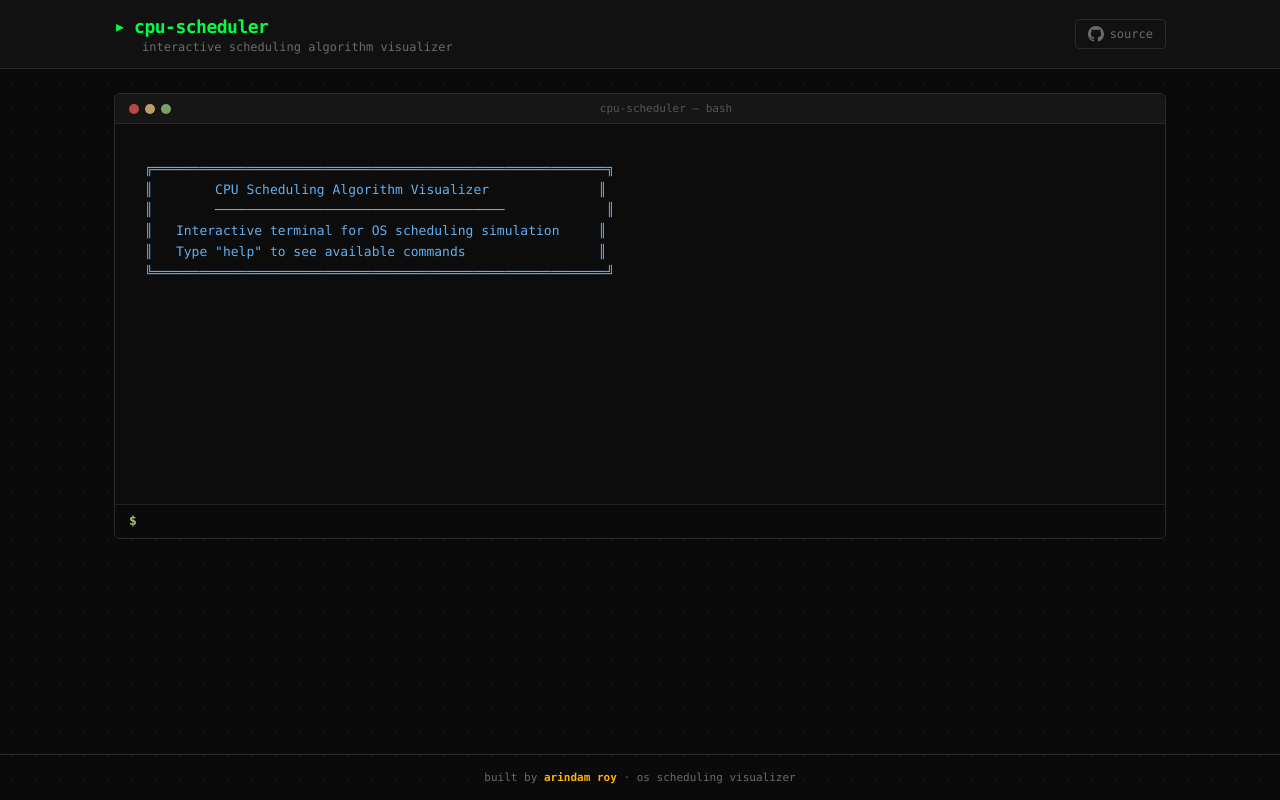
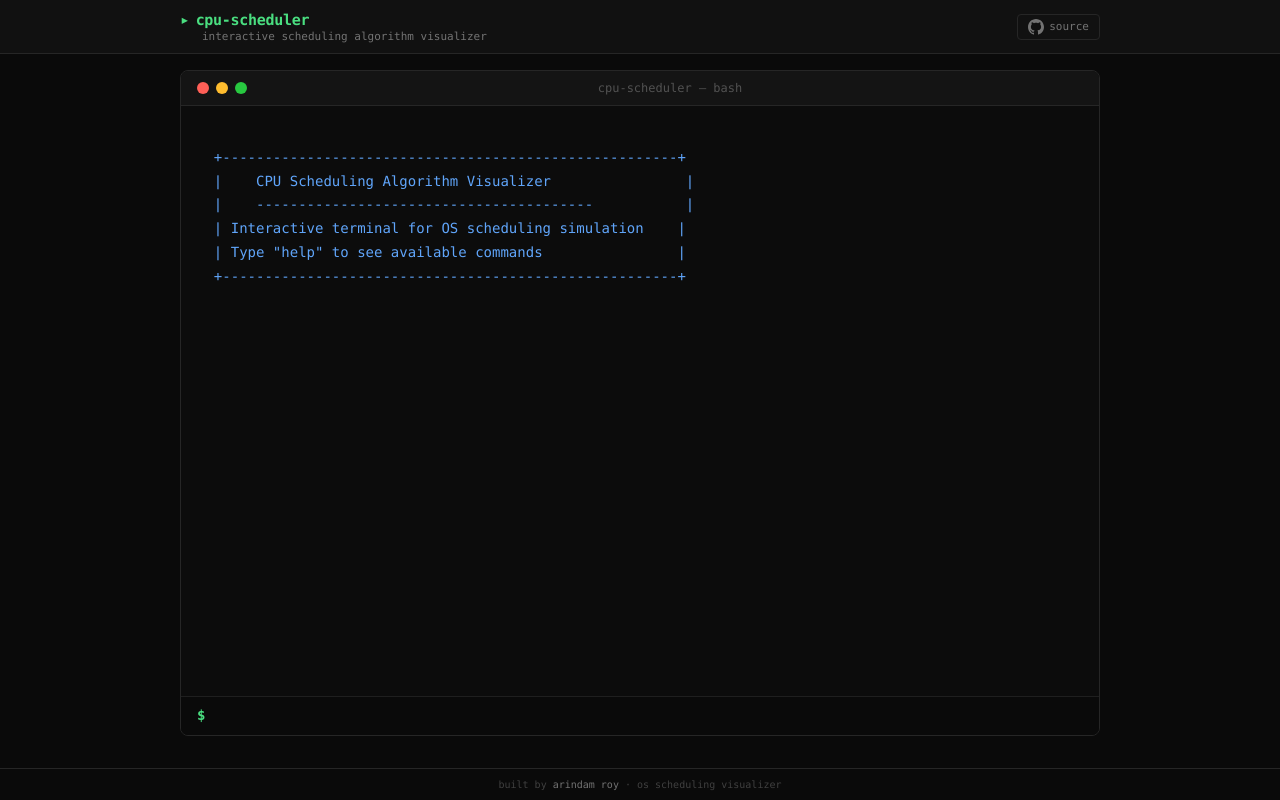
Before and after one commit to Arindam-Roy2004/OS-project, a React (Vite) app: page / in a window 1280 px wide. Built offline with nearby package versions, Linux system fonts and the light colour scheme.

Commit message:
adjust layout sizing for full-height terminal

```diff
--- a/src/App.css
+++ b/src/App.css
@@ -1,7 +1,5 @@
 /* ========================================
-   App.css — Authentic Terminal Design System
-   Inspired by real terminals & developer tools.
-   No AI gradients. No glassmorphism. Just raw.
+   App.css — Design System
    ======================================== */
 
 /* --- Reset & Base --- */
@@ -14,23 +12,22 @@
 }
 
 :root {
-  --green: #00ff41;
-  --green-dim: #00cc33;
-  --green-muted: #0a3d1a;
-  --amber: #ffb000;
-  --amber-dim: #cc8e00;
-  --red: #ff3333;
-  --cyan: #00e5ff;
-  --white: #d4d4d4;
-  --white-bright: #e8e8e8;
-  --gray: #6b6b6b;
-  --gray-dark: #3a3a3a;
+  --green: #4ade80;
+  --green-dim: #22c55e;
+  --green-muted: #14532d;
+  --amber: #fbbf24;
+  --amber-dim: #d97706;
+  --red: #f87171;
+  --cyan: #22d3ee;
+  --white: #e5e5e5;
+  --white-bright: #f5f5f5;
+  --gray: #737373;
+  --gray-dark: #404040;
   --bg: #0a0a0a;
   --bg-surface: #111111;
-  --bg-raised: #1a1a1a;
-  --border: #2a2a2a;
+  --bg-raised: #171717;
+  --border: #262626;
   --font-mono: 'JetBrains Mono', 'Fira Code', 'SF Mono', 'Consolas', monospace;
-  --font-sans: 'Inter', -apple-system, BlinkMacSystemFont, sans-serif;
 }
 
 html {
@@ -40,13 +37,10 @@ html {
 body {
   font-family: var(--font-mono);
   background-color: var(--bg);
-  /* PatternCraft: subtle dot grid pattern */
-  background-image:
-    radial-gradient(circle, rgba(255, 255, 255, 0.03) 1px, transparent 1px);
-  background-size: 24px 24px;
   color: var(--white);
   -webkit-font-smoothing: antialiased;
   min-height: 100vh;
+  overflow-x: hidden;
 }
 
 #root {
@@ -66,12 +60,13 @@ body {
 .app-header {
   border-bottom: 1px solid var(--border);
   background: var(--bg-surface);
+  flex-shrink: 0;
 }
 
 .header-content {
-  max-width: 1100px;
+  max-width: 960px;
   margin: 0 auto;
-  padding: 14px 24px;
+  padding: 10px 20px;
   display: flex;
   align-items: center;
   justify-content: space-between;
@@ -80,47 +75,45 @@ body {
 .header-left {
   display: flex;
   flex-direction: column;
-  gap: 2px;
+  gap: 1px;
 }
 
 .logo {
   display: flex;
   align-items: center;
-  gap: 8px;
+  gap: 6px;
 }
 
 .logo-icon {
-  font-size: 20px;
+  font-size: 16px;
   color: var(--green);
-  animation: none;
-  /* no spinning logos */
 }
 
 .logo-text {
-  font-size: 18px;
+  font-size: 15px;
   font-weight: 600;
   color: var(--green);
   font-family: var(--font-mono);
-  letter-spacing: -0.5px;
+  letter-spacing: -0.3px;
 }
 
 .header-subtitle {
-  font-size: 12px;
+  font-size: 11px;
   color: var(--gray);
   font-family: var(--font-mono);
-  margin-left: 28px;
+  margin-left: 22px;
 }
 
 .github-link {
   display: flex;
   align-items: center;
-  gap: 6px;
-  padding: 6px 12px;
+  gap: 5px;
+  padding: 4px 10px;
   border-radius: 4px;
   border: 1px solid var(--border);
   color: var(--gray);
   text-decoration: none;
-  font-size: 12px;
+  font-size: 11px;
   font-weight: 500;
   font-family: var(--font-mono);
   transition: color 0.15s, border-color 0.15s;
@@ -134,30 +127,34 @@ body {
 /* --- Main --- */
 .app-main {
   flex: 1;
-  max-width: 1100px;
+  display: flex;
+  flex-direction: column;
+  max-width: 960px;
   width: 100%;
   margin: 0 auto;
-  padding: 24px 24px 48px;
+  padding: 16px 20px 32px;
 }
 
 /* --- Footer --- */
 .app-footer {
   border-top: 1px solid var(--border);
-  padding: 16px 24px;
+  padding: 10px 20px;
   text-align: center;
-  font-size: 11px;
-  color: var(--gray);
+  font-size: 10px;
+  color: var(--gray-dark);
   font-family: var(--font-mono);
+  flex-shrink: 0;
 }
 
 .app-footer strong {
-  color: var(--amber);
+  color: var(--gray);
+  font-weight: 500;
 }
 
 /* --- Scrollbar --- */
 ::-webkit-scrollbar {
-  width: 6px;
-  height: 6px;
+  width: 5px;
+  height: 5px;
 }
 
 ::-webkit-scrollbar-track {
@@ -171,7 +168,7 @@ body {
 
 /* --- Selection --- */
 ::selection {
-  background: rgba(0, 255, 65, 0.2);
+  background: rgba(74, 222, 128, 0.2);
   color: var(--green);
 }
 
@@ -179,7 +176,7 @@ body {
 @media (max-width: 768px) {
   .header-content {
     flex-direction: column;
-    gap: 8px;
+    gap: 6px;
     align-items: flex-start;
   }
 
@@ -188,6 +185,6 @@ body {
   }
 
   .app-main {
-    padding: 16px 12px 40px;
+    padding: 12px 10px 24px;
   }
 }
--- a/src/components/GanttChart.css
+++ b/src/components/GanttChart.css
@@ -1,130 +1,100 @@
-/* GanttChart.css — Clean, flat chart styling */
+/* GanttChart.css */
 
 .gantt-container {
-  background: #111;
-  border: 1px solid #2a2a2a;
-  border-radius: 6px;
+  background: #111111;
+  border: 1px solid #262626;
+  border-radius: 8px;
   padding: 16px;
-}
-
-.gantt-compact {
-  padding: 10px 14px;
-  border-radius: 4px;
+  overflow-x: auto;
 }
 
 .gantt-header {
+  font-size: 13px;
+  font-weight: 600;
+  color: #fbbf24;
+  margin-bottom: 14px;
+  font-family: 'JetBrains Mono', monospace;
   display: flex;
   align-items: center;
-  justify-content: space-between;
-  margin-bottom: 12px;
-  flex-wrap: wrap;
-  gap: 10px;
+  gap: 8px;
 }
 
-.gantt-title {
-  font-size: 13px;
-  font-weight: 600;
-  color: #e5c07b;
-  font-family: 'JetBrains Mono', monospace;
+.gantt-header span:first-child {
+  font-size: 14px;
 }
 
 .gantt-legend {
   display: flex;
-  gap: 10px;
-  flex-wrap: wrap;
+  gap: 12px;
+  margin-left: auto;
+  font-size: 11px;
+  color: #737373;
 }
 
-.gantt-legend-item {
+.legend-item {
   display: flex;
   align-items: center;
-  gap: 5px;
-  font-size: 11px;
-  color: #777;
-  font-family: 'JetBrains Mono', monospace;
+  gap: 4px;
 }
 
-.gantt-legend-color {
+.legend-color {
   width: 10px;
   height: 10px;
   border-radius: 2px;
 }
 
-.gantt-compact-header {
-  font-size: 12px;
-  font-weight: 600;
-  color: #e5c07b;
-  margin-bottom: 6px;
-  font-family: 'JetBrains Mono', monospace;
-}
-
-.gantt-chart {
-  position: relative;
-}
-
 .gantt-bars {
   display: flex;
-  height: 36px;
-  border-radius: 3px;
+  min-height: 44px;
+  border-radius: 4px;
   overflow: hidden;
-  gap: 1px;
-  background: #1a1a1a;
-}
-
-.gantt-compact .gantt-bars {
-  height: 28px;
+  border: 1px solid #262626;
 }
 
 .gantt-bar {
   display: flex;
   align-items: center;
   justify-content: center;
-  min-width: 2px;
+  padding: 10px 4px;
+  font-size: 12px;
+  font-weight: 600;
+  font-family: 'JetBrains Mono', monospace;
+  min-width: 32px;
   transition: opacity 0.15s;
-  animation: none;
-  /* no fancy animations */
-  opacity: 1;
 }
 
 .gantt-bar:hover {
   opacity: 0.85;
 }
 
-.gantt-idle {
-  border: 1px dashed #333;
-  background: transparent !important;
-}
-
-.gantt-bar-label {
+.gantt-time-axis {
+  display: flex;
+  margin-top: 4px;
   font-size: 10px;
-  font-weight: 600;
+  color: #525252;
   font-family: 'JetBrains Mono', monospace;
-  white-space: nowrap;
-  overflow: hidden;
-  text-overflow: ellipsis;
-  padding: 0 3px;
-}
-
-.gantt-time-axis {
-  position: relative;
-  height: 20px;
-  margin-top: 3px;
 }
 
 .gantt-time-mark {
-  position: absolute;
-  font-size: 9px;
-  color: #555;
-  font-family: 'JetBrains Mono', monospace;
-  transform: translateX(-50%);
-  top: 3px;
+  text-align: left;
 }
 
-.gantt-time-mark::before {
-  content: '';
-  position: absolute;
-  top: -4px;
-  left: 50%;
-  width: 1px;
-  height: 3px;
-  background: #444;
+/* Compact mode for comparisons */
+.gantt-container.compact {
+  padding: 10px;
 }
+
+.gantt-container.compact .gantt-header {
+  font-size: 12px;
+  margin-bottom: 8px;
+}
+
+.gantt-container.compact .gantt-bars {
+  min-height: 32px;
+}
+
+.gantt-container.compact .gantt-bar {
+  padding: 6px 4px;
+  font-size: 11px;
+  min-width: 24px;
+}
--- a/src/components/Terminal.css
+++ b/src/components/Terminal.css
@@ -1,69 +1,75 @@
-/* Terminal.css — Authentic terminal aesthetic */
+/* Terminal.css */
 
 .terminal-wrapper {
   width: 100%;
-  max-width: 1100px;
-  margin: 0 auto;
+  display: flex;
+  flex-direction: column;
+  flex: 1;
 }
 
 .terminal-container {
   background: #0c0c0c;
-  border: 1px solid #2a2a2a;
-  border-radius: 6px;
+  border: 1px solid #262626;
+  border-radius: 8px;
   overflow: hidden;
   font-family: 'JetBrains Mono', 'Fira Code', 'Consolas', monospace;
-  font-size: 13px;
+  font-size: 14px;
   cursor: text;
+  display: flex;
+  flex-direction: column;
+  flex: 1;
+  min-height: 0;
 }
 
 .terminal-header {
   display: flex;
   align-items: center;
   gap: 10px;
-  padding: 8px 14px;
-  background: #161616;
-  border-bottom: 1px solid #2a2a2a;
+  padding: 10px 16px;
+  background: #141414;
+  border-bottom: 1px solid #262626;
+  flex-shrink: 0;
 }
 
 .terminal-dots {
   display: flex;
-  gap: 6px;
+  gap: 7px;
 }
 
 .dot {
-  width: 10px;
-  height: 10px;
+  width: 12px;
+  height: 12px;
   border-radius: 50%;
-  opacity: 0.8;
 }
 
 .dot.red {
-  background: #e55353;
+  background: #ff5f57;
 }
 
 .dot.yellow {
-  background: #e5c07b;
+  background: #febc2e;
 }
 
 .dot.green {
-  background: #98c379;
+  background: #28c840;
 }
 
 .terminal-title {
-  font-size: 11px;
-  color: #555;
+  font-size: 12px;
+  color: #525252;
   flex: 1;
   text-align: center;
   font-family: inherit;
 }
 
 .terminal-output {
-  padding: 14px;
-  height: 380px;
+  padding: 16px;
+  flex: 1;
   overflow-y: auto;
-  line-height: 1.6;
+  line-height: 1.7;
   white-space: pre-wrap;
   word-wrap: break-word;
+  min-height: 420px;
 }
 
 .terminal-output::-webkit-scrollbar {
@@ -76,52 +82,53 @@
 }
 
 .term-line {
-  min-height: 1.6em;
+  min-height: 1.7em;
 }
 
 .term-command {
-  color: #d4d4d4;
+  color: #e5e5e5;
 }
 
 .term-output {
-  color: #aaa;
+  color: #a3a3a3;
 }
 
 .term-info {
-  color: #61afef;
+  color: #60a5fa;
 }
 
 .term-header {
-  color: #e5c07b;
+  color: #fbbf24;
   font-weight: 600;
 }
 
 .term-success {
-  color: #98c379;
+  color: #4ade80;
 }
 
 .term-error {
-  color: #e06c75;
+  color: #f87171;
 }
 
 .term-warning {
-  color: #d19a66;
+  color: #fb923c;
 }
 
 .term-dim {
-  color: #555;
+  color: #525252;
 }
 
 .terminal-input-line {
   display: flex;
   align-items: center;
-  padding: 8px 14px 10px;
-  border-top: 1px solid #222;
+  padding: 10px 16px 12px;
+  border-top: 1px solid #1f1f1f;
   background: #0a0a0a;
+  flex-shrink: 0;
 }
 
 .terminal-prompt {
-  color: #98c379;
+  color: #4ade80;
   font-weight: 600;
   font-family: inherit;
   flex-shrink: 0;
@@ -132,19 +139,19 @@
   background: transparent;
   border: none;
   outline: none;
-  color: #d4d4d4;
+  color: #e5e5e5;
   font-family: inherit;
-  font-size: 13px;
-  caret-color: #98c379;
+  font-size: 14px;
+  caret-color: #4ade80;
 }
 
 /* Results area below terminal */
 .results-area {
-  margin-top: 20px;
+  margin-top: 16px;
   display: flex;
   flex-direction: column;
-  gap: 20px;
-  animation: fadeIn 0.3s ease;
+  gap: 16px;
+  animation: fadeIn 0.2s ease;
 }
 
 @keyframes fadeIn {
@@ -158,13 +165,13 @@
 }
 
 .comparison-area .comparison-title {
-  font-size: 16px;
+  font-size: 15px;
   font-weight: 600;
-  color: #e5c07b;
-  margin-bottom: 12px;
+  color: #fbbf24;
+  margin-bottom: 10px;
   font-family: 'JetBrains Mono', monospace;
 }
 
 .comparison-block {
-  margin-bottom: 6px;
+  margin-bottom: 4px;
 }
--- a/src/components/Terminal.jsx
+++ b/src/components/Terminal.jsx
@@ -6,12 +6,12 @@ import './Terminal.css';
 
 const WELCOME_BANNER = [
   '',
-  '  ╔══════════════════════════════════════════════════════════╗',
-  '  ║        CPU Scheduling Algorithm Visualizer              ║',
-  '  ║        ─────────────────────────────────────             ║',
-  '  ║   Interactive terminal for OS scheduling simulation     ║',
-  '  ║   Type "help" to see available commands                 ║',
-  '  ╚══════════════════════════════════════════════════════════╝',
+  '  +------------------------------------------------------+',
+  '  |    CPU Scheduling Algorithm Visualizer                |',
+  '  |    ----------------------------------------           |',
+  '  | Interactive terminal for OS scheduling simulation    |',
+  '  | Type "help" to see available commands                |',
+  '  +------------------------------------------------------+',
   ''
 ];
 
```
Also changed, not shown: src/components/ResultsTable.css (+78 -97 lines).
